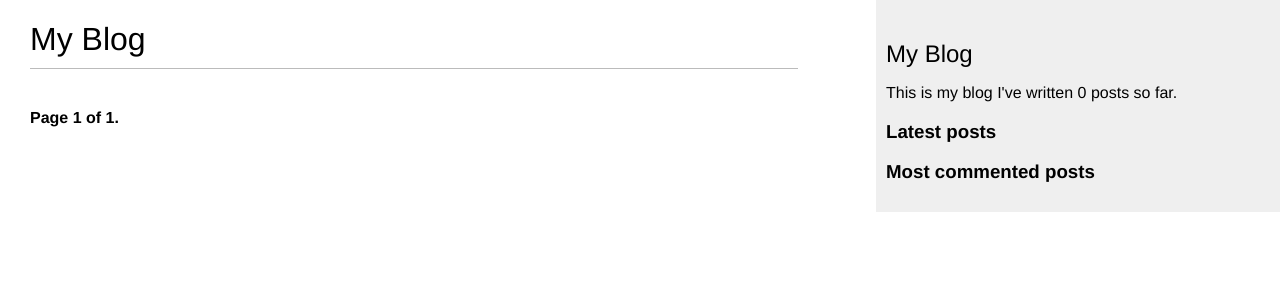
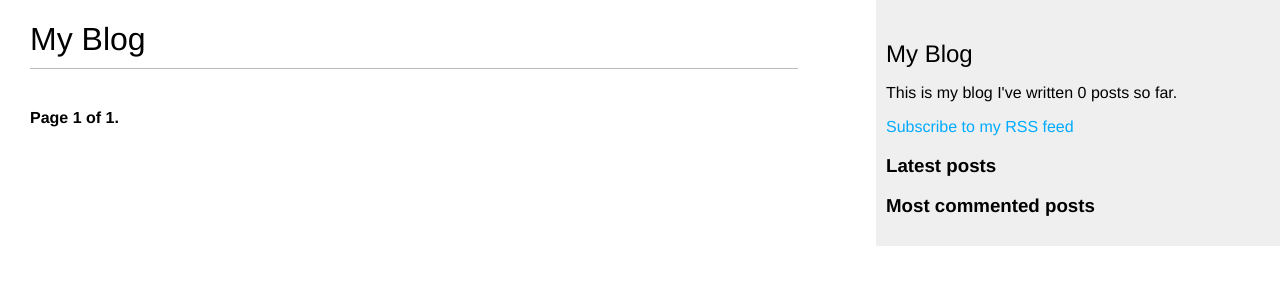
Before and after one commit to santoshnarayanan/djangoblogapp, a Django app: page /blog/ in a window 1280 px wide. Shown: the top 300 px of the page. Run offline with Django 5.2, Linux system fonts and the light colour scheme; data that the repository does not hold is empty.

Commit message:
add an RSS feed subscription link to the blog’s sidebar.

```diff
--- a/mysite/blog/templates/blog/base.html
+++ b/mysite/blog/templates/blog/base.html
@@ -24,6 +24,11 @@
         This is my blog
         I've written {% total_posts %} posts so far.
       </p>
+      <p>
+        <a href="{% url "blog:post_feed" %}">
+          Subscribe to my RSS feed
+        </a>
+      </p>
       <h3>Latest posts</h3>
       {% show_latest_posts 3 %}
       <h3>Most commented posts</h3>
```
